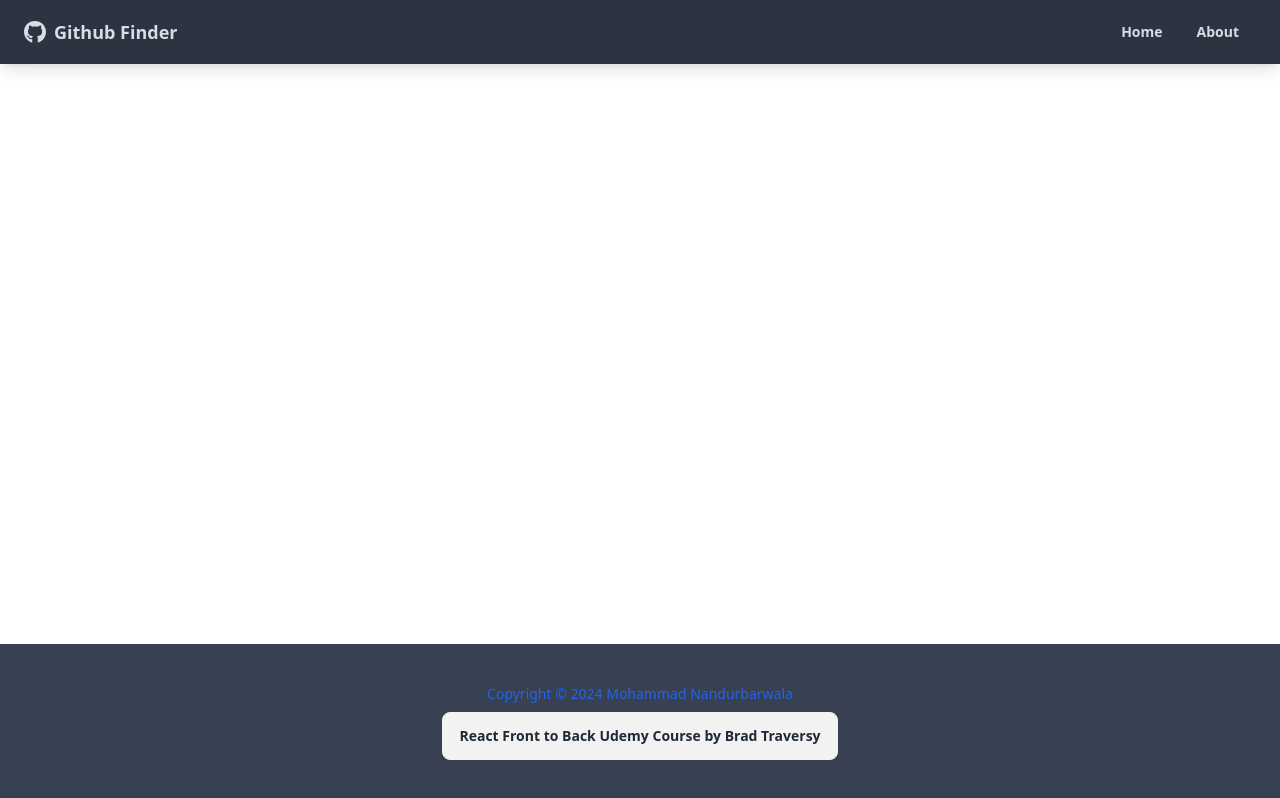
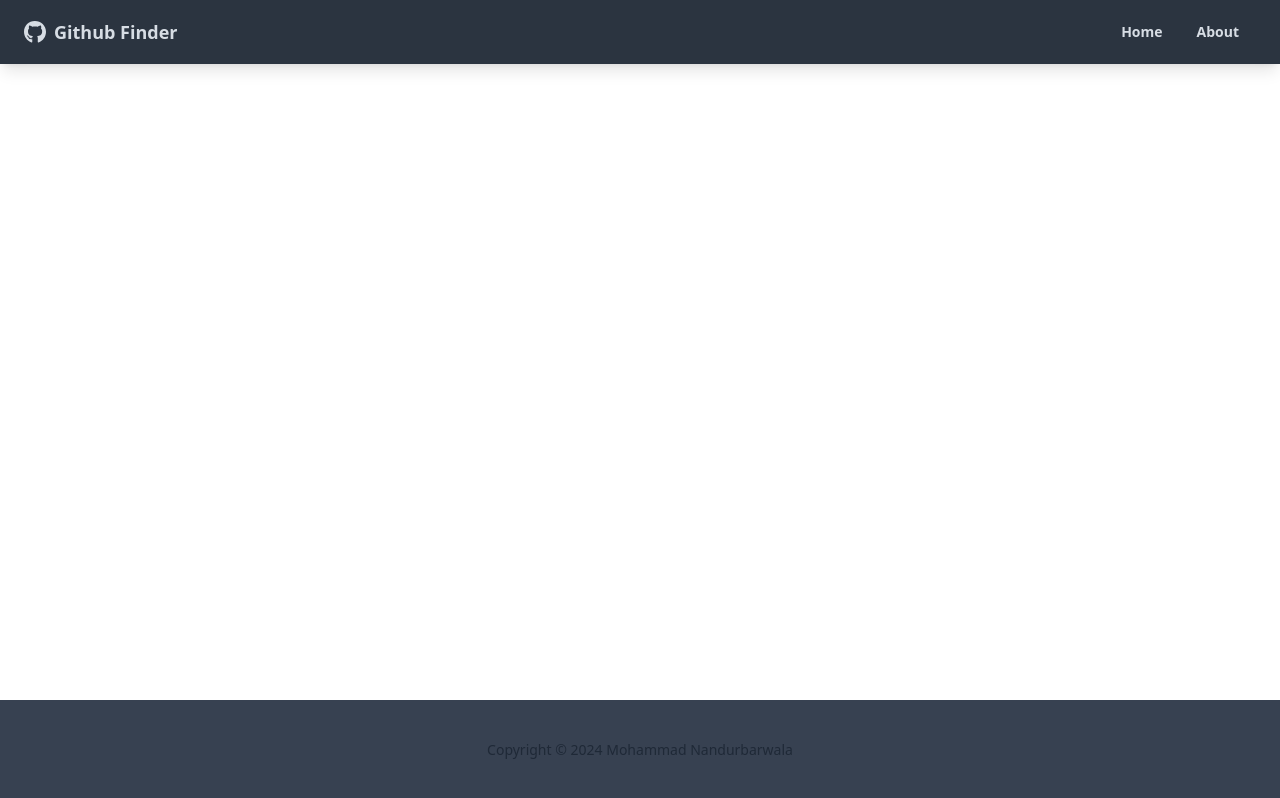
Before and after one commit to alidevep01/react-github-finder, a React (Create React App) app: page / in a window 1280 px wide. Built offline with nearby package versions, Linux system fonts and the light colour scheme.

Commit message:
removed udemy button and added text color to a tag

```diff
--- a/src/Components/Layout/Footer.jsx
+++ b/src/Components/Layout/Footer.jsx
@@ -2,21 +2,14 @@
 function Footer() {
   const footerYear = new Date().getFullYear();
   return (
-    <footer className="footer p-10 bg-gray-700 text-primary-content footer-center">
+    <footer className="footer p-10 bg-gray-700 text-base-content footer-center ">
       <div>
         <a
           href="https://alidevep01.github.io/myPortfolio-/"
           alt="Mohammad Portfolio Website"
-          className="text-blue-600 visited:text-purple-600 "
+          className="link link-hover"
         >
           Copyright &copy; {footerYear} Mohammad Nandurbarwala
-        </a>
-        <a
-          href="https://www.udemy.com/course/react-front-to-back-2022/"
-          alt="Udemy/React-Front-to-back-2022"
-          className="btn"
-        >
-          React Front to Back Udemy Course by Brad Traversy
         </a>
       </div>
     </footer>
```
